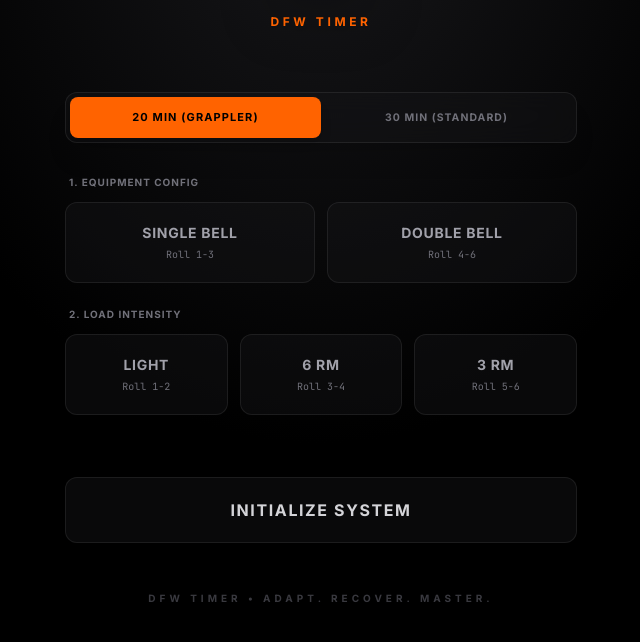
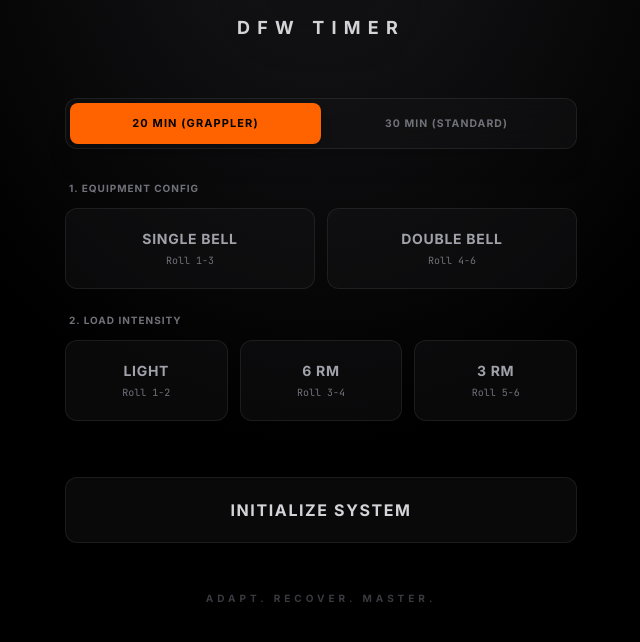
Before and after one commit to nlcperformance/DFW-Dice-Roller, a plain HTML site: page index.html in a window 1280 px wide. Shown: the part 122-764 px from the top of the page, without its empty margins (319-959 px from the left). Drawn offline with nearby package versions, Linux system fonts and the light colour scheme.

Commit message:
Update subtitle and footer text styles

```diff
--- a/index.html
+++ b/index.html
@@ -66,7 +66,7 @@
                 <span class="text-brand ml-2 drop-shadow-lg">PERFORMANCE</span>
             </h1>
 
-            <div id="subtitle" class="text-brand tracking-[0.3em] text-xs font-bold uppercase drop-shadow-md">
+            <div id="subtitle" class="text-zinc-300 tracking-[0.4em] text-base md:text-lg font-bold uppercase drop-shadow-md">
                 DFW Timer
             </div>
         </div>
@@ -208,7 +208,7 @@
 
         <!-- Footer -->
         <div class="mt-12 text-[10px] tracking-[0.4em] text-zinc-600 font-bold uppercase text-center pb-8 opacity-70">
-            DFW Timer • Adapt. Recover. Master.
+            ADAPT. RECOVER. MASTER.
         </div>
     </div>
 
```
